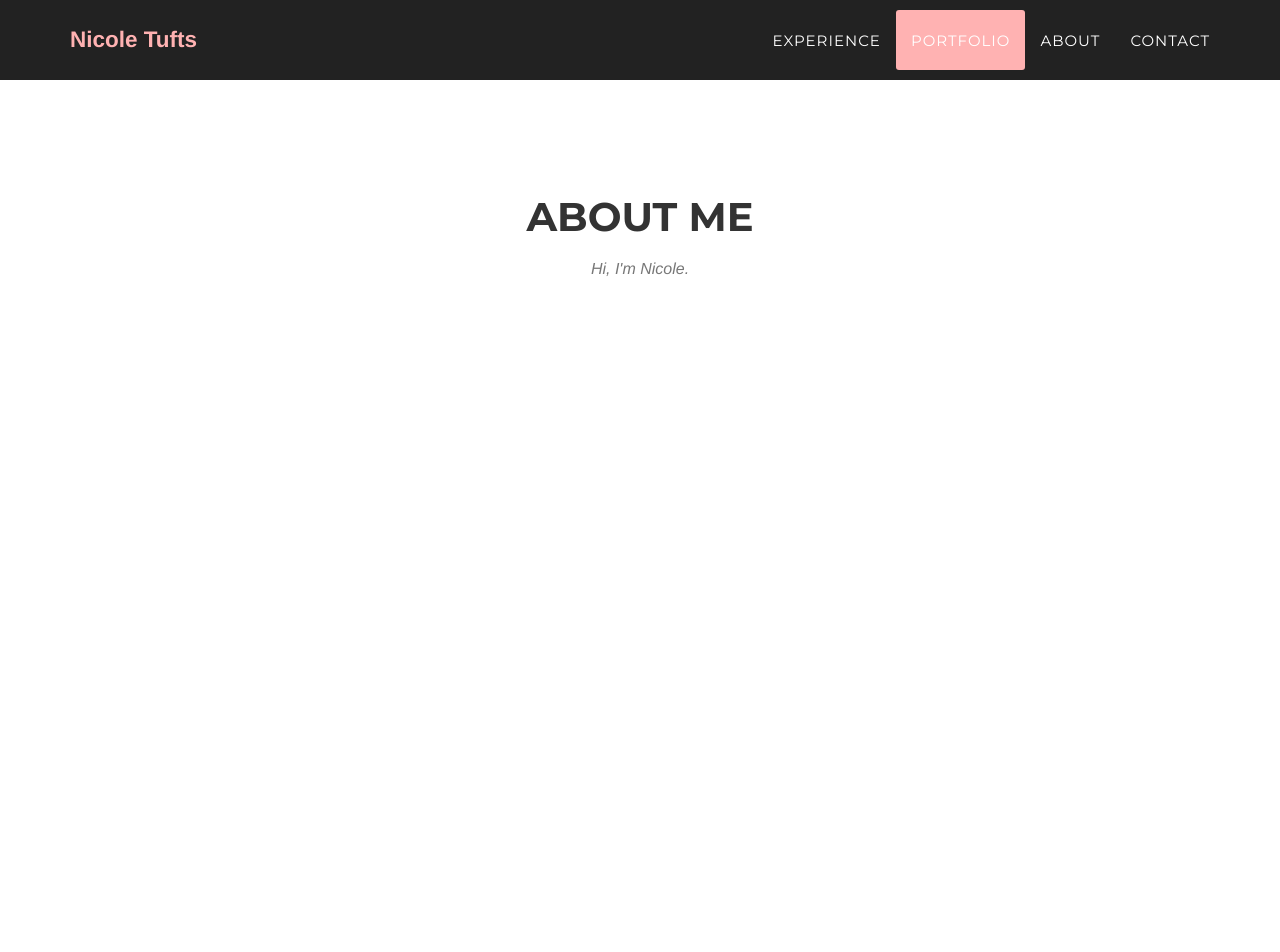
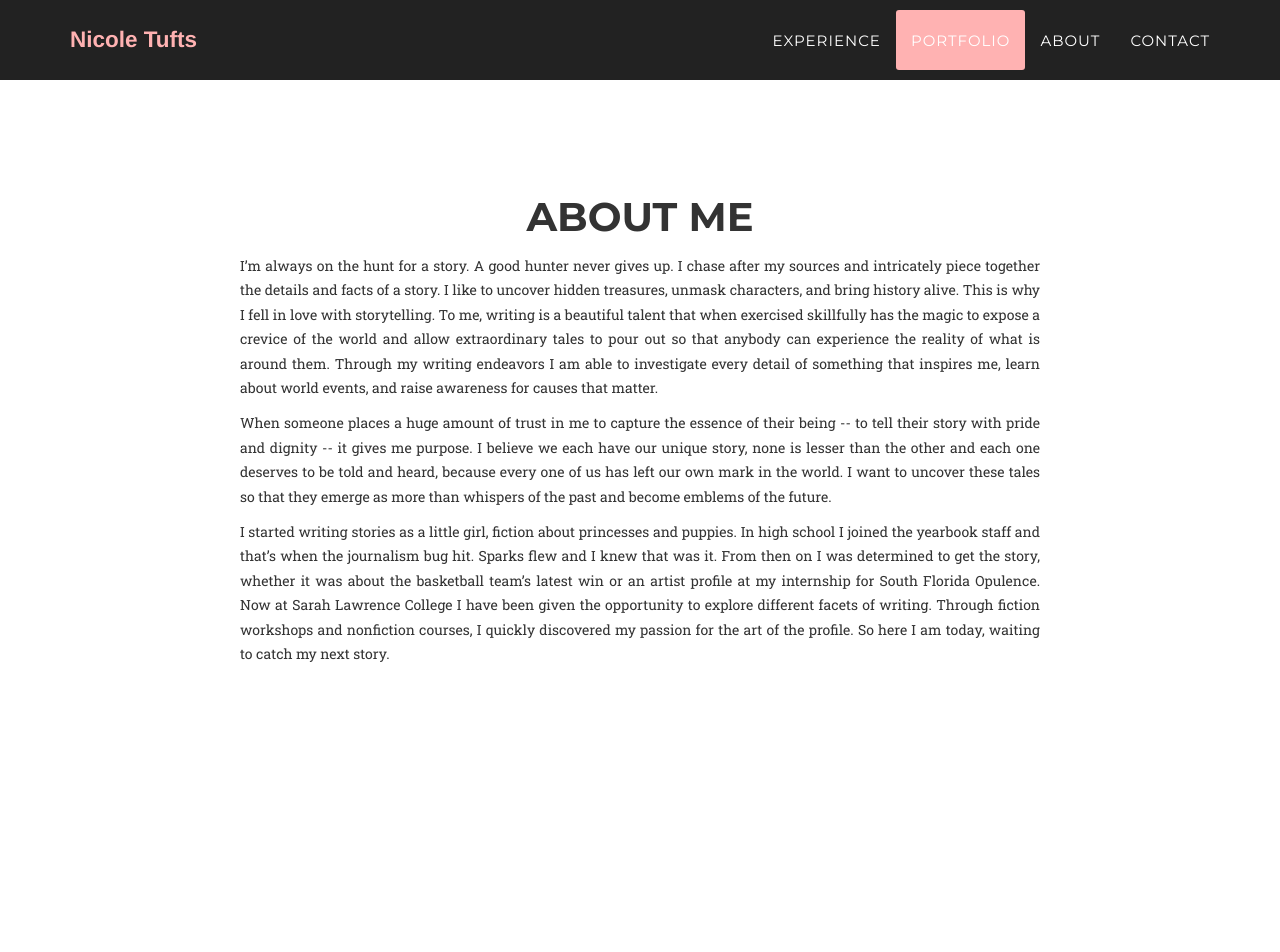
Before and after one commit to nicoletufts/nicoletufts.github.io, a Jekyll site: the page built from index.html, in a window 1280 px wide and 1400 px high, scrolled down 3393 px. Shown: the top 952 px of the window. Built offline with Jekyll 4.4.1, drawn with Linux system fonts in a browser that asks for light colours; some web fonts are replaced.

Commit message:
add about text

```diff
--- a/_includes/about.html
+++ b/_includes/about.html
@@ -4,7 +4,17 @@
             <div class="row">
                 <div class="col-lg-12 text-center">
                     <h2 class="section-heading">About Me</h2>
-                    <h3 class="section-subheading text-muted">Hi, I'm Nicole.</h3>
+                    <div class="about-text">
+                      <p>
+                        I’m always on the hunt for a story. A good hunter never gives up. I chase after my sources and intricately piece together the details and facts of a story. I like to uncover hidden treasures, unmask characters, and bring history alive. This is why I fell in love with storytelling. To me, writing is a beautiful talent that when exercised skillfully has the magic to expose a crevice of the world and allow extraordinary tales to pour out so that anybody can experience the reality of what is around them. Through my writing endeavors I am able to investigate every detail of something that inspires me, learn about world events, and raise awareness for causes that matter.
+                      </p>
+                      <p>
+                        When someone places a huge amount of trust in me to capture the essence of their being -- to tell their story with pride and dignity -- it gives me purpose. I believe we each have our unique story, none is lesser than the other and each one deserves to be told and heard, because every one of us has left our own mark in the world. I want to uncover these tales so that they emerge as more than whispers of the past and become emblems of the future.
+                      </p>
+                      <p>
+                        I started writing stories as a little girl, fiction about princesses and puppies. In high school I joined the yearbook staff and that’s when the journalism bug hit. Sparks flew and I knew that was it. From then on I was determined to get the story, whether it was about the basketball team’s latest win or an artist profile at my internship for South Florida Opulence. Now at Sarah Lawrence College I have been given the opportunity to explore different facets of writing. Through fiction workshops and nonfiction courses, I quickly discovered my passion for the art of the profile. So here I am today, waiting to catch my next story.
+                      </p>
+                    </div>
                 </div>
             </div>
             <div class="row text-center">
--- a/_includes/css/agency.css
+++ b/_includes/css/agency.css
@@ -622,6 +622,12 @@ section h3.section-subheading {
     margin-bottom: 0;
 }
 
+.about-text {
+  text-align: justify;
+  max-width: 800px;
+  margin: auto;
+}
+
 @media(min-width:768px) {
     .timeline:before {
         left: 50%;
```
